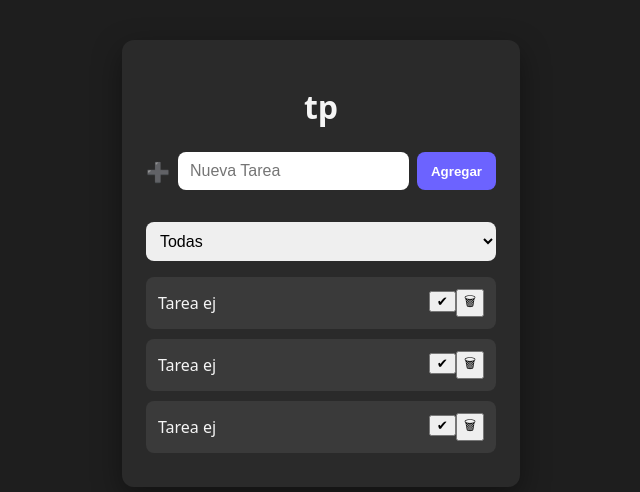
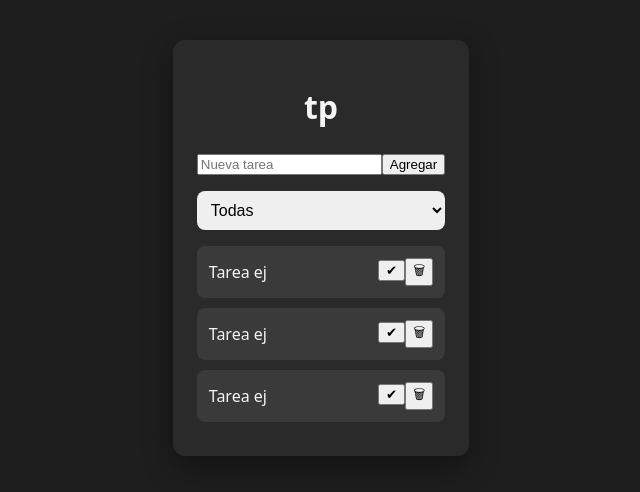
Before and after one commit to lovrdes/todolist-tp, a React (Vite) app in the folder todolist-tp/: page / in a window 1280 px wide. Shown: the top 492 px of the page, without its empty margins (319-959 px from the left). Built offline with nearby package versions, Linux system fonts and the light colour scheme.

Commit message:
agregar tareas

```diff
--- a/todolist-tp/src/components/Form.jsx
+++ b/todolist-tp/src/components/Form.jsx
@@ -1,12 +1,34 @@
-export default function Form(){
-return(
+import { useState } from 'react';
 
-<form className="form">
-<div className="input-icon">
-<span>➕</span>
-<input placeholder="Nueva Tarea"/>
-<button type="button">Agregar</button>
-</div>
+export default function Form({ setTodos }) {
+const [text, setText] = useState('');
+
+
+const handleSubmit = (e) => {
+e.preventDefault();
+
+if (!text.trim()) return;
+
+setTodos(prev => [
+...prev,
+{
+id: crypto.randomUUID(),
+text: text.trim(),
+completed: false
+}
+]);
+
+setText('');
+};
+
+return (
+<form onSubmit={handleSubmit}>
+<input
+placeholder="Nueva tarea"
+value={text}
+onChange={(e) => setText(e.target.value)}
+/>
+<button type="submit">Agregar</button>
 </form>
 );
 }
```
